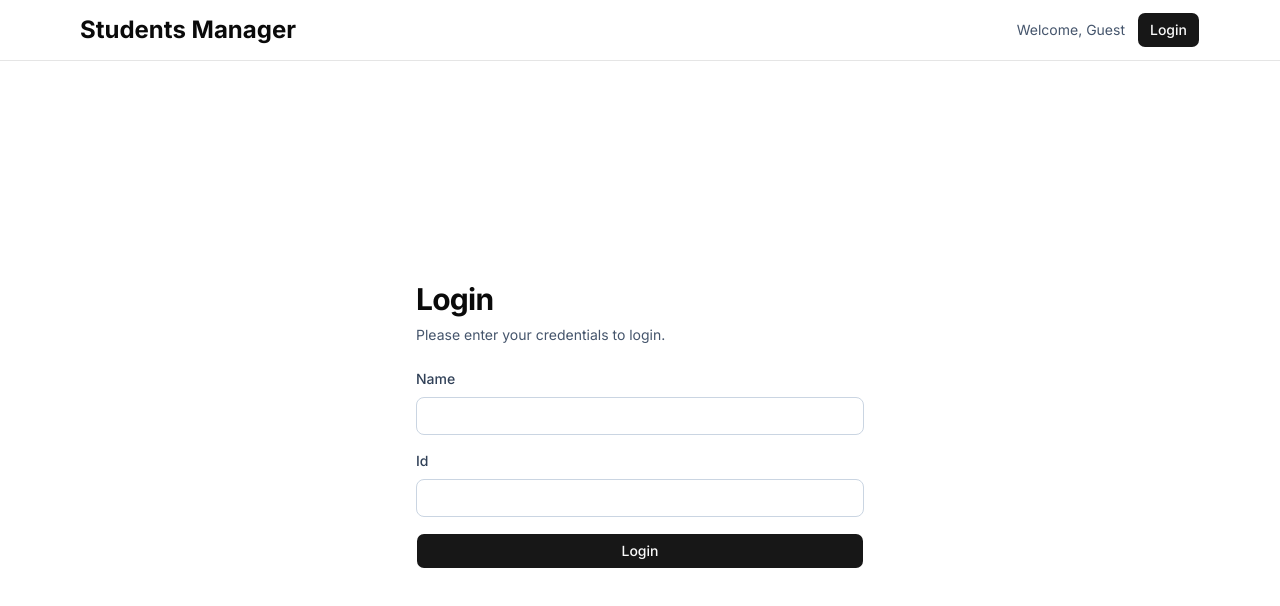
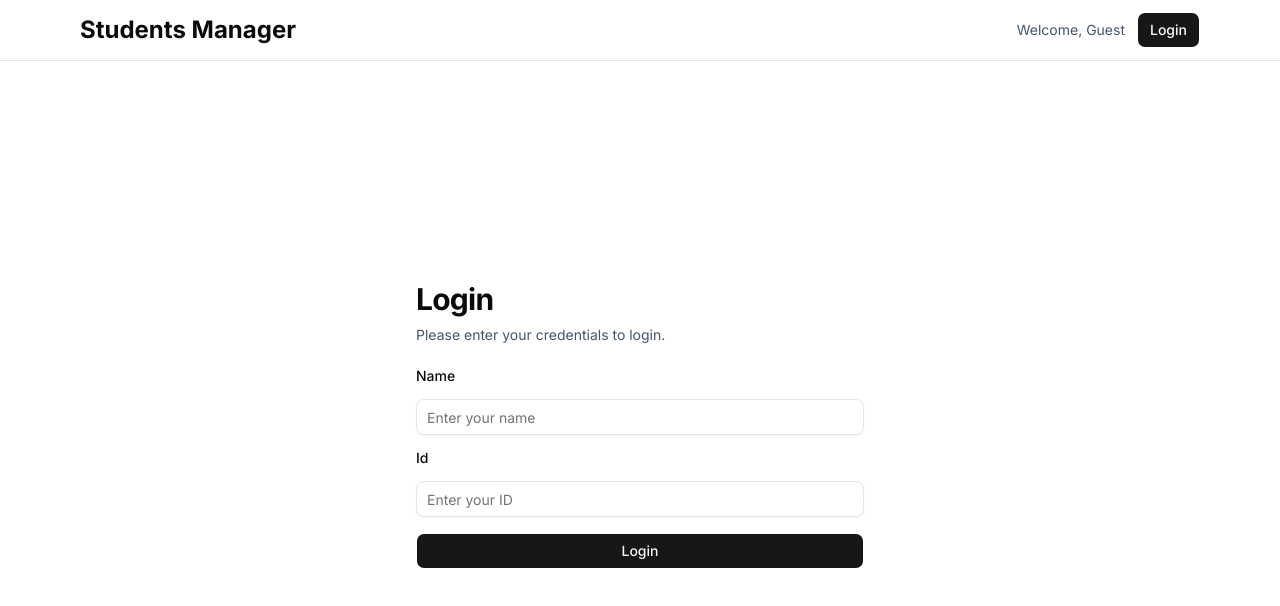
Before and after one commit to barel31/students-manager, a Next.js app in the folder frontend/: page /login in a window 1280 px wide. Shown: the top 606 px of the page. Built offline with nearby package versions, Linux system fonts and the light colour scheme; no server answers.

Commit message:
feat: enhance forms in CreateStudent and Login components with Input and Label components for better accessibility

```diff
--- a/frontend/app/manager/page.tsx
+++ b/frontend/app/manager/page.tsx
@@ -13,6 +13,7 @@ import {
   TableRow,
 } from '@/components/ui/table';
 import DeleteStudentForm from '../../components/DeleteStudentForm';
+import { Input } from '@/components/ui/input';
 
 export default async function Manager() {
   const token = await getToken();
@@ -24,7 +25,7 @@ export default async function Manager() {
     <main className="flex-1 px-4 py-6 sm:px-6 lg:px-8">
       <div className="mx-auto max-w-6xl space-y-6">
         <div className="overflow-hidden rounded-xl border bg-white shadow-sm">
-          <Table className="min-w-[560px] text-sm sm:min-w-0">
+          <Table className="min-w-140 text-sm sm:min-w-0">
             <TableHeader>
               <TableRow>
                 <TableHead className="px-2 py-2">Name</TableHead>
@@ -37,13 +38,15 @@ export default async function Manager() {
             <TableBody>
               {students?.map(student => (
                 <TableRow key={student._id.toString()}>
-                  <TableCell className="px-2 py-2">{student.name}</TableCell>
+                  <TableCell className="px-2 py-2">
+                    <Input placeholder={student.name} />
+                  </TableCell>
                   <TableCell className="px-2 py-2">{student.grade}</TableCell>
                   <TableCell className="px-2 py-2">{student.phone}</TableCell>
                   <TableCell className="px-2 py-2">
                     <div className="flex flex-wrap items-center gap-2">
                       <Link href={`/manager/${student._id}`}>
-                        <Button className="h-8 px-2.5 text-xs">View</Button>
+                        <Button className="h-8 px-2.5">View</Button>
                       </Link>
 
                       <DeleteStudentForm student={student} />
--- a/frontend/components/CreateStudentForm.tsx
+++ b/frontend/components/CreateStudentForm.tsx
@@ -2,6 +2,8 @@
 import { createStudent } from '@/actions/student';
 import { useState } from 'react';
 import { Button } from './ui/button';
+import { Input } from './ui/input';
+import { Label } from './ui/label';
 
 export default function CreateStudent() {
   const [visible, setVisible] = useState(false);
@@ -18,45 +20,41 @@ export default function CreateStudent() {
 
       {visible && (
         <div className="rounded-xl border bg-slate-50 p-4 sm:p-5">
-          <div className="mb-4 flex items-center justify-between gap-3">
-            <h2 className="text-lg font-semibold">New student</h2>
-            <Button type="button" variant="outline" onClick={() => setVisible(false)}>
-              Cancel
-            </Button>
-          </div>
-
           <form action={createStudent} className="grid gap-4 sm:grid-cols-3">
-            <label className="grid gap-2 text-sm font-medium text-slate-700">
-              Name
-              <input
+            <div className="grid gap-2">
+              <Label htmlFor="student-name">Name</Label>
+              <Input
+                id="student-name"
                 name="name"
+                placeholder="Enter student name"
                 autoComplete="name"
                 required
-                className="rounded-md border border-slate-300 bg-white px-3 py-2 text-sm outline-none focus:border-slate-500"
               />
-            </label>
+            </div>
 
-            <label className="grid gap-2 text-sm font-medium text-slate-700">
-              Grade
-              <input
+            <div className="grid gap-2">
+              <Label htmlFor="student-grade">Grade</Label>
+              <Input
+                id="student-grade"
                 name="grade"
                 type="text"
+                placeholder="e.g. Grade 10"
                 autoComplete="off"
                 required
-                className="rounded-md border border-slate-300 bg-white px-3 py-2 text-sm outline-none focus:border-slate-500"
               />
-            </label>
+            </div>
 
-            <label className="grid gap-2 text-sm font-medium text-slate-700">
-              Phone
-              <input
+            <div className="grid gap-2">
+              <Label htmlFor="student-phone">Phone</Label>
+              <Input
+                id="student-phone"
                 name="phone"
                 type="text"
+                placeholder="e.g. 050-123-4567"
                 autoComplete="off"
                 required
-                className="rounded-md border border-slate-300 bg-white px-3 py-2 text-sm outline-none focus:border-slate-500"
               />
-            </label>
+            </div>
 
             <div className="sm:col-span-3 flex justify-end">
               <Button type="submit">Create student</Button>
--- a/frontend/components/LoginForm.tsx
+++ b/frontend/components/LoginForm.tsx
@@ -3,6 +3,8 @@
 import { useActionState } from 'react';
 import { loginTeacher } from '@/actions/teacher';
 import { Button } from './ui/button';
+import { Input } from './ui/input';
+import { Label } from './ui/label';
 
 export default function LoginForm() {
   const [state, formAction, pending] = useActionState(loginTeacher, {
@@ -11,25 +13,23 @@ export default function LoginForm() {
 
   return (
     <form className="flex flex-col gap-4" action={formAction}>
-      <label className="grid gap-2 text-sm font-medium text-slate-700">
-        Name
-        <input
-          name="name"
-          autoComplete="name"
-          required
-          className="rounded-md border border-slate-300 bg-white px-3 py-2 text-sm outline-none focus:border-slate-500"
-        />
-      </label>
+      <Label htmlFor="teacher-name">Name</Label>
+      <Input
+        id="teacher-name"
+        name="name"
+        placeholder="Enter your name"
+        autoComplete="name"
+        required
+      />
 
-      <label className="grid gap-2 text-sm font-medium text-slate-700">
-        Id
-        <input
+        <Label htmlFor="teacher-id">Id</Label>
+        <Input
+          id="teacher-id"
           name="id"
+          placeholder="Enter your ID"
           autoComplete="off"
           required
-          className="rounded-md border border-slate-300 bg-white px-3 py-2 text-sm outline-none focus:border-slate-500"
         />
-      </label>
 
       {state.message && <p className="text-sm text-red-500">{state.message}</p>}
 
```
